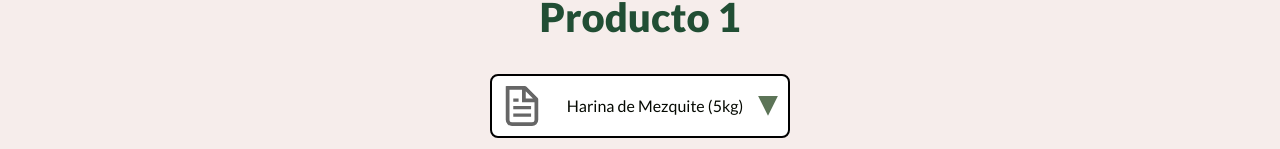
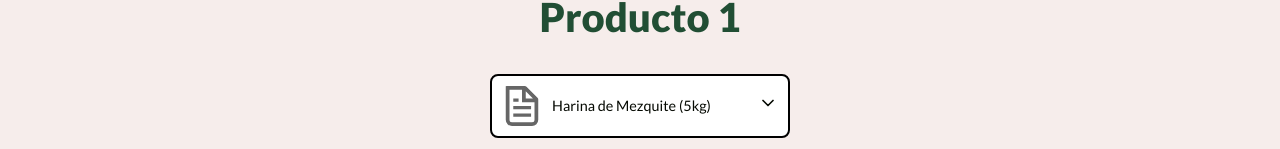
Before and after one commit to UTDallasEPICS/xuchil, a Next.js app: page /inventory in a window 1280 px wide. Shown: the part 803-952 px from the top of the page. Built offline with nearby package versions, Linux system fonts and the light colour scheme.

Commit message:
Changes on the ProductPicker component

```diff
--- a/src/app/inventory/page.tsx
+++ b/src/app/inventory/page.tsx
@@ -5,10 +5,10 @@ import ImageCard from "@/components/ImageCard";
 import ProductPicker from "@/components/ProductPicker";
 
 const products = [
-  { id: 1, name: "Harina de Mezquite", weight: "5kg", image: "/file.svg" },
-  { id: 2, name: "Harina de Maíz Negro", weight: "5kg", image: "/file.svg" },
-  { id: 3, name: "Harina de Maíz Amarillo", weight: "1kg", image: "/file.svg" },
-  { id: 4, name: "Sustituto de Café", weight: "500g", image: "/file.svg" },
+  { id: 1, name: "Harina de Mezquite", presentation: "5kg", image: "/file.svg" },
+  { id: 2, name: "Harina de Maíz Negro", presentation: "5kg", image: "/file.svg" },
+  { id: 3, name: "Harina de Maíz Amarillo", presentation: "1kg", image: "/file.svg" },
+  { id: 4, name: "Sustituto de Café", presentation: "500g", image: "/file.svg" },
 ];
 
 const Inventory = () => {
--- a/src/components/ProductPicker.tsx
+++ b/src/components/ProductPicker.tsx
@@ -1,42 +1,62 @@
+"use client";
+
 import React, { useState } from "react";
-import styles from "../styles/ProductPicker.module.css";
-
-interface Product {
-  id: number;
-  name: string;
-  weight: string;
-  image: string;
-}
+import { ChevronDown } from "lucide-react";
+import styles from "@/styles/ProductPicker.module.css";
+import { Product } from "@/types/Product"
 
 interface ProductPickerProps {
   products: Product[];
+  onChange?: (p: Product) => void;
 }
 
-const ProductPicker: React.FC<ProductPickerProps> = ({ products }) => {
+const ProductPicker: React.FC<ProductPickerProps> = ({ products, onChange }) => {
   const [selectedProduct, setSelectedProduct] = useState<Product>(products[0]);
   const [isOpen, setIsOpen] = useState(false);
 
   const handleSelectProduct = (product: Product) => {
     setSelectedProduct(product);
     setIsOpen(false);
+    onChange?.(product);
   };
 
   return (
     <div className={styles.productPicker}>
-      <button className={styles.selectedProduct} onClick={() => setIsOpen(!isOpen)}>
-        <img src={selectedProduct.image} alt={selectedProduct.name} className={styles.productImage} />
-        <span>{selectedProduct.name} ({selectedProduct.weight})</span>
-        <div className={styles.arrow}></div>
+      <button
+        className={styles.selectedProduct}
+        onClick={() => setIsOpen((o) => !o)}
+        aria-haspopup="listbox"
+        aria-expanded={isOpen}
+      >
+        <img
+          src={selectedProduct.image}
+          alt={selectedProduct.name}
+          className={styles.productImage}
+        />
+
+        <span className={styles.label}>
+          {selectedProduct.name} ({selectedProduct.presentation})
+        </span>
+
+        <div className={styles.chevronWrap}>
+          <ChevronDown size={20} strokeWidth={2} />
+        </div>
       </button>
 
       {isOpen && (
-        <div className={styles.dropdown}>
-          {products.map((product) => (
-            <div key={product.id} className={styles.productItem} onClick={() => handleSelectProduct(product)}>
-              <img src={product.image} alt={product.name} className={styles.productImage} />
+        <div className={styles.dropdown} role="listbox">
+          {products.map((p) => (
+            <div
+              key={p.id}
+              role="option"
+              aria-selected={p.id === selectedProduct.id}
+              className={styles.productItem}
+              onClick={() => handleSelectProduct(p)}
+            >
+              <img src={p.image} alt={p.name} className={styles.productImage} />
               <div className={styles.productInfo}>
-                <strong>{product.name}</strong>
-                <span>{product.weight}</span>
+                <strong>{p.name}</strong>
+                <span>{p.presentation}</span>
               </div>
             </div>
           ))}
--- a/src/styles/ProductPicker.module.css
+++ b/src/styles/ProductPicker.module.css
@@ -1,9 +1,15 @@
+:root {
+    --item-height: 60px;          /* Alto mínimo de cada fila del dropdown (≈ 4 ítems visibles) */
+  }
+
 .productPicker {
     position: relative;
     width: 300px;
 }
 
 .selectedProduct {
+    all: unset;
+    box-sizing: border-box;
     display: flex;
     align-items: center;
     justify-content: space-between;
@@ -16,11 +22,21 @@
 }
 
 .productImage {
+    flex: 0 0 40px;
     width: 40px;
     height: 40px;
     object-fit: cover;
     border-radius: 5px;
     margin-right: 10px;
+}
+
+.label {
+    flex: 1 1 auto;
+    overflow: hidden;
+    text-overflow: ellipsis;
+    white-space: nowrap;
+    padding-right: 8px;
+    font-size: 0.9rem;
 }
 
 .arrow {
@@ -32,6 +48,7 @@
 
 .dropdown {
     position: absolute;
+    top: calc(100% + 4px);
     top: 100%;
     left: 0;
     width: 100%;
@@ -39,7 +56,7 @@
     border: 2px solid black;
     border-radius: 8px;
     box-shadow: 0px 4px 6px rgba(0, 0, 0, 0.1);
-    max-height: 300px;
+    max-height: calc(var(--item-height) * 3);
     overflow-y: auto;
     z-index: 10;
 }
@@ -52,6 +69,10 @@
     border-bottom: 1px solid #ddd;
 }
 
+.productItem:last-child {
+    border-bottom: none;
+}
+
 .productItem:hover {
     background-color: #f0f0f0;
 }
--- /dev/null
+++ b/src/types/Product.ts
@@ -0,0 +1,6 @@
+export interface Product {
+    id: number;
+    name: string;
+    presentation: string;
+    image: string;
+}
```
